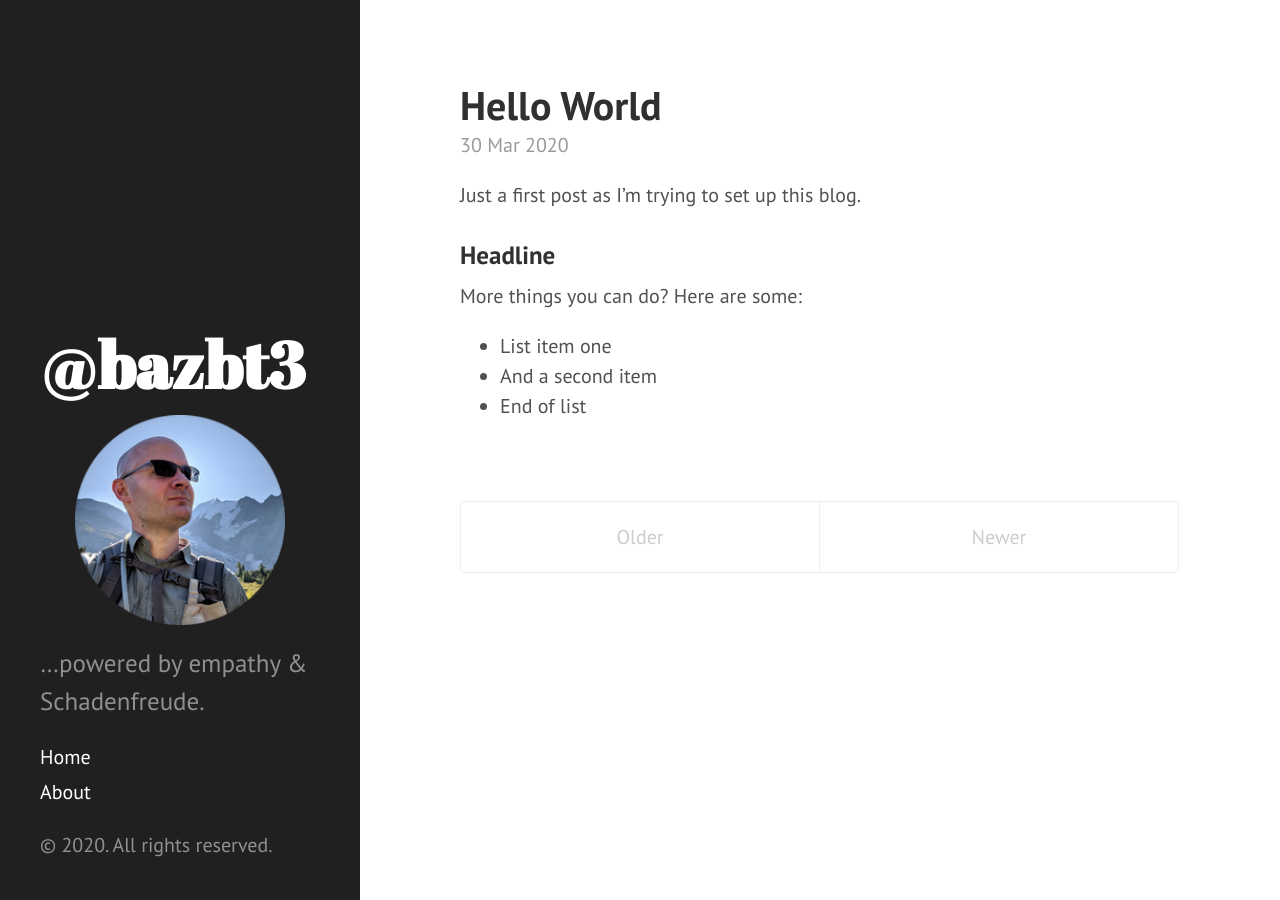
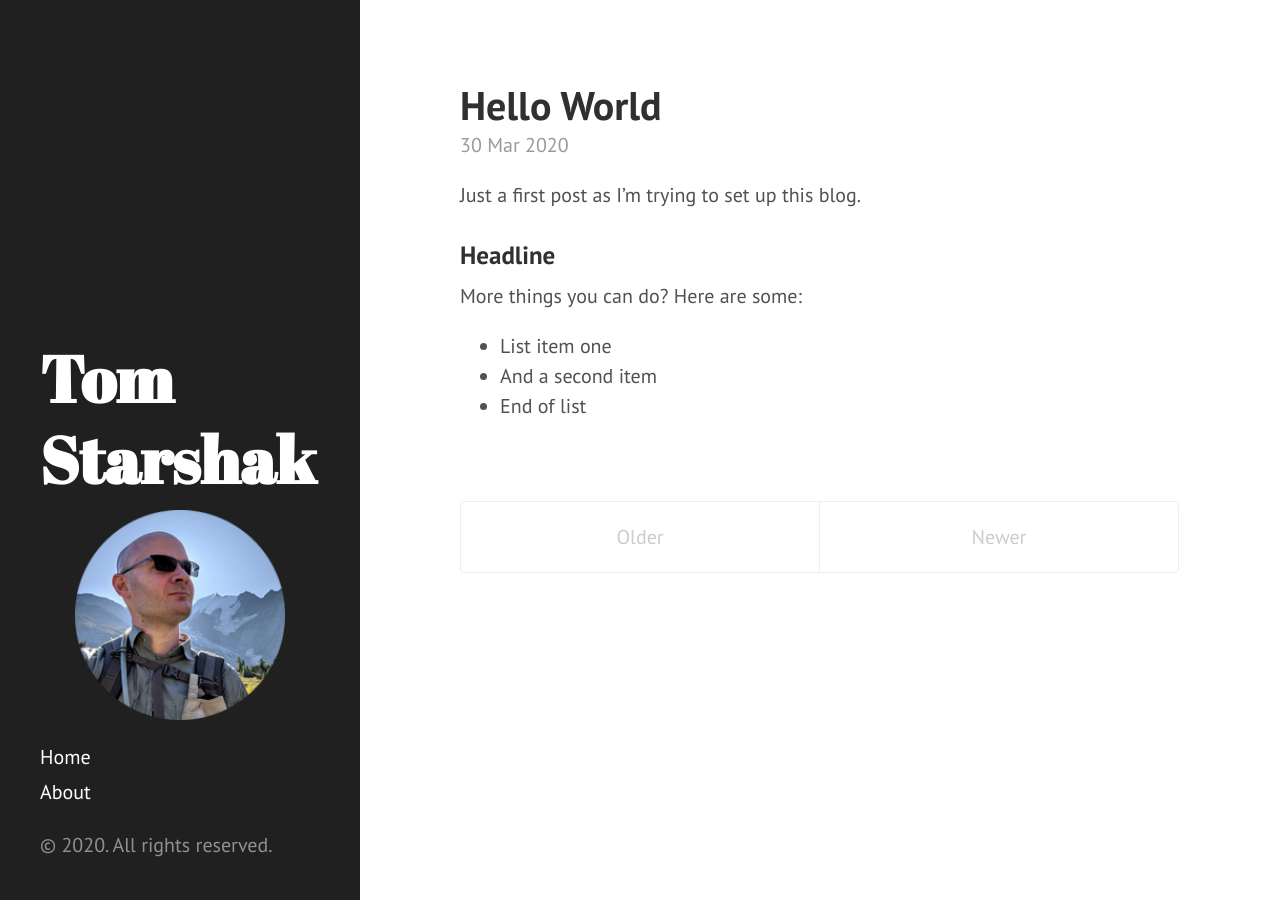
Before and after one commit to TomStarshak/TomStarshak.github.io, a Jekyll site: the page built from index.html, in a window 1280 px wide. Built offline with Jekyll 4.4.1, drawn with Linux system fonts in a browser that asks for light colours; the list of posts is cut into pages by our own code.

Commit message:
Update _config.yml

```diff
--- a/_config.yml
+++ b/_config.yml
@@ -5,17 +5,17 @@ highlighter:      rouge
 permalink:        pretty
 
 # Setup
-title:            '@bazbt3'
-tagline:          '…powered by empathy & Schadenfreude.'
-description:      '…powered by empathy & Schadenfreude.'
+title:            'Tom Starshak'
+tagline:          'Thoughts about ML, soccer, and other things.'
+#description:      '…powered by empathy & Schadenfreude.'
 
 name:             '@bazbt3'
 url:               http://bazbt3.github.io
 baseurl:          https://tomstarshak.github.io/
 
 author:
-  name:           'Barrie Turner'
-  url:            http://bazbt3.10centuries.org
+  name:           'Tom Starshak'
+
 
 paginate:         5
 
```
